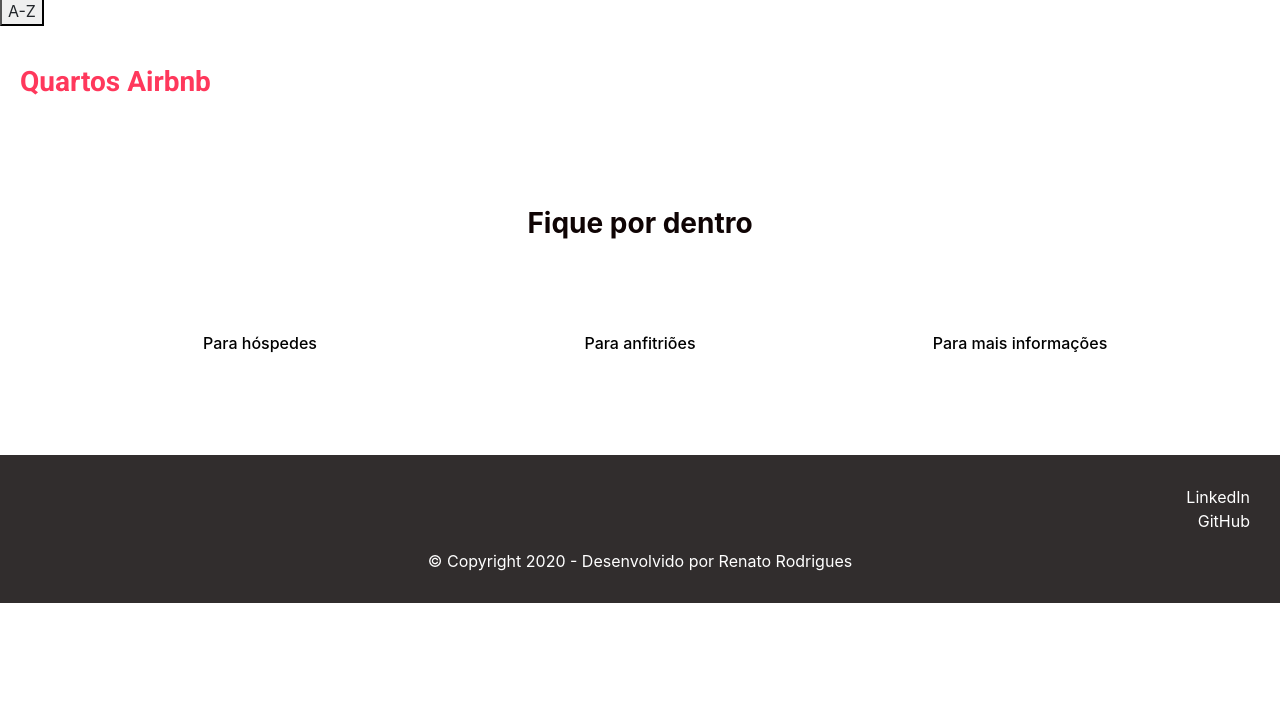
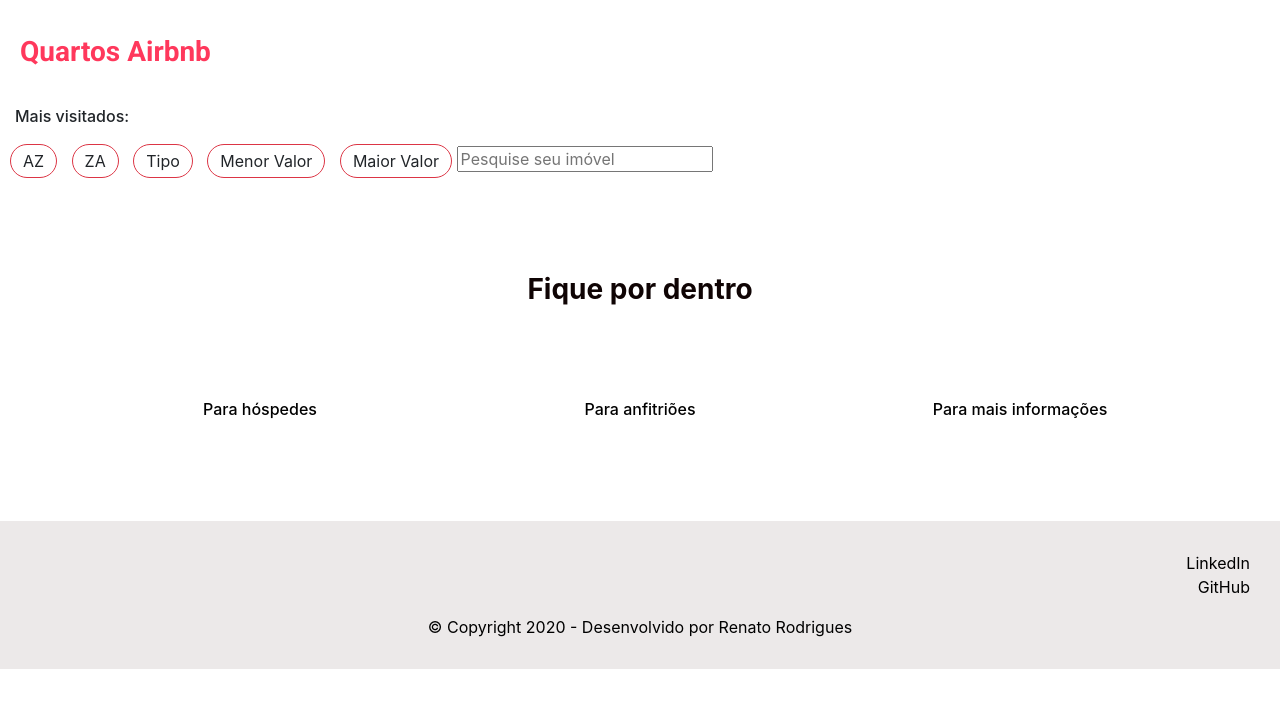
Before and after one commit to renatopcinfo/airbnb-gama-academy-vtex, a plain HTML site: page public/index.html in a window 1280 px wide. Shown: the part 80-800 px from the top of the page. Drawn offline with nearby package versions, Linux system fonts and the light colour scheme; no server answers.

Commit message:
sort places

```diff
--- a/css/main.css
+++ b/css/main.css
@@ -8,9 +8,30 @@
 	color: black;
 }
 
+
+
+.btn-locations {
+	margin-bottom: 30px;
+}
+
+/* .btn-outline-danger a {
+	color: #e6727d;
+	border-color: #df8790;
+} */
+
 .cards {
  display: flex;
  cursor: pointer;
+}
+
+.home a{
+	display: inline;
+	margin-left: 10px;
+}
+
+.home h6 {
+	margin-left: 15px;
+	margin-bottom: 20px;
 }
 
 .home h1 {
@@ -43,6 +64,12 @@
 	width: 290px;
 	object-fit: cover;
 	margin: 0 10px 10px 20px;
+}
+
+.home .cards .list-cards img:hover{
+-webkit-box-shadow: 7px 6px 15px -7px rgba(0,0,0,0.75);
+    -moz-box-shadow: 7px 6px 15px -7px rgba(0,0,0,0.75);
+    box-shadow: 7px 6px 15px -7px rgba(0,0,0,0.75);
 }
 
 .home .cards .list-cards h2{
@@ -98,7 +125,7 @@ a.info:hover {
 }
 
 .contact li a{
-	color: white;
+	color: black;
 	text-decoration: none;
 }
 
@@ -108,7 +135,7 @@ a.info:hover {
 
 .bg-footer {
 margin-top: 100px;
-background-color: rgb(49, 45, 45);
-color: white;
+background-color: rgb(236, 233, 233);
+color: black;
 padding: 30px;
 }
--- a/js/script.js
+++ b/js/script.js
@@ -1,13 +1,17 @@
 const api = 'https://api.sheety.co/30b6e400-9023-4a15-8e6c-16aa4e3b1e72';
+let info = [];
 
 fetch(api)
   .then(response => response.json())
   .then(data => {
-    return getPhotos(data);
+    getPhotos(data);
+    info = data
+    return info
   })
-  .catch(error => console.error(error))
+  .catch(err => console.error('algo deu errado', err));
 
-function getPhotos(places) {
+
+const getPhotos = (places) => {
 
   let renderPhotos = [];
   for (
@@ -22,3 +26,58 @@ function getPhotos(places) {
   document.querySelector('.cards').innerHTML = renderPhotos;
 
 }
+
+function sortDataAZ() {
+  info.sort(function (a, b) {
+    return a.name > b.name ? 1 : b.name > a.name ? -1 : 0;
+  });
+  getPhotos(info)
+  //console.log('Dados Ordenados', info)
+}
+
+function sortDataZA() {
+  info.sort(function (a, b) {
+    return a.name < b.name ? 1 : b.name < a.name ? -1 : 0;
+  });
+  getPhotos(info);
+  //console.log('Dados Ordenados', info)
+}
+
+function sortDataType() {
+  info.sort(function (a, b) {
+    return a.property_type > b.property_type
+      ? 1
+      : b.property_type > a.property_type
+        ? -1
+        : 0;
+  });
+  getPhotos(info);
+}
+
+function sortDataPriceMin() {
+  info.sort(function (a, b) {
+    return a.price > b.price ? 1 : b.price > a.price ? -1 : 0;
+  });
+  getPhotos(info);
+}
+
+function sortDataPriceMax() {
+  info.sort(function (a, b) {
+    return a.price < b.price ? 1 : b.price < a.price ? -1 : 0;
+  });
+  getPhotos(info);
+}
+
+function handleSearch() {
+  let valueInput = document.querySelector("#searchInput").value;
+
+  const filteredResults = info.filter((places) => {
+    const sortDataSearchName = places.name;
+
+    if (sortDataSearchName.search(valueInput) > -1) {
+      return places;
+    }
+  });
+
+  getPhotos(filteredResults);
+}
--- a/public/index.html
+++ b/public/index.html
@@ -6,7 +6,7 @@
   <meta name="viewport" content="width=device-width, initial-scale=1.0">
   <meta http-equiv="X-UA-Compatible" content="ie=edge">
 
-  <title>Clone AirBnb - Hiring Coders</title>
+  <title>Clone AirBnb - Hiring Coders - Gama Academy</title>
   <link href="https://stackpath.bootstrapcdn.com/bootstrap/4.4.1/css/bootstrap.min.css" rel="stylesheet"
     integrity="sha384-Vkoo8x4CGsO3+Hhxv8T/Q5PaXtkKtu6ug5TOeNV6gBiFeWPGFN9MuhOf23Q9Ifjh" crossorigin="anonymous" />
   <link rel="stylesheet" href="../css/normalize.css" />
@@ -33,21 +33,26 @@
             <a class="nav-link menu" href="#">Ajuda</a>
           </li>
           <li class="nav-item">
-            <a class="nav-link menu" href="#">Entrar</a>
+            <a class="nav-link menu personal_nav" href="#">Entrar</a>
           </li>
           <li class="nav-item menu">
-            <a class="nav-link menu" href="#">Cadastra-se</a>
+            <a class="btn btn-light my-2 my-sm-0" type="submit">Cadastra-se</a>
           </li>
         </ul>
     </nav>
 
-    <div class="sort__orders">
-      <button class="sort__orders--btn" onclick="sortNameAZ()">
-        A-Z</button>
-    </div>
-
     <section class="home">
       <h1>Quartos Airbnb</h1>
+      <div class="btn-locations">
+        <h6>Mais visitados:</h6>
+        <a class="btn btn-outline-danger rounded-pill" onclick="sortDataAZ()">AZ</a>
+        <a class="btn btn-outline-danger rounded-pill" onclick="sortDataZA()">ZA</a>
+        <a class="btn btn-outline-danger rounded-pill" onclick="sortDataType()">Tipo</a>
+        <a class="btn btn-outline-danger rounded-pill" onclick="sortDataPriceMin()">Menor Valor</a>
+        <a class="btn btn-outline-danger rounded-pill" onclick="sortDataPriceMax()">Maior Valor</a>
+        <input id="searchInput" class="info__orders--button" onkeyup="handleSearch()" placeholder="Pesquise seu imóvel">
+
+      </div>
       <div class="cards">
       </div>
     </section>
```
